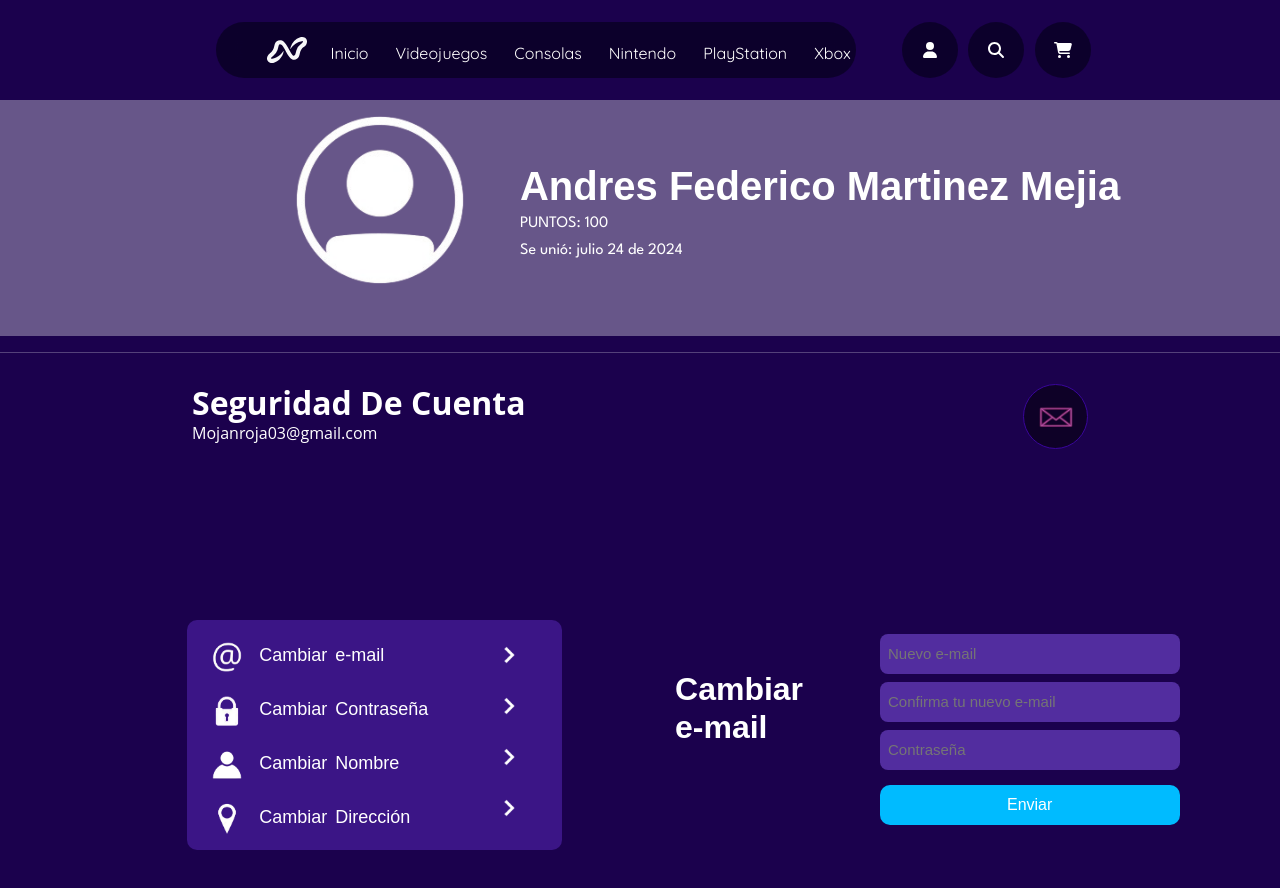
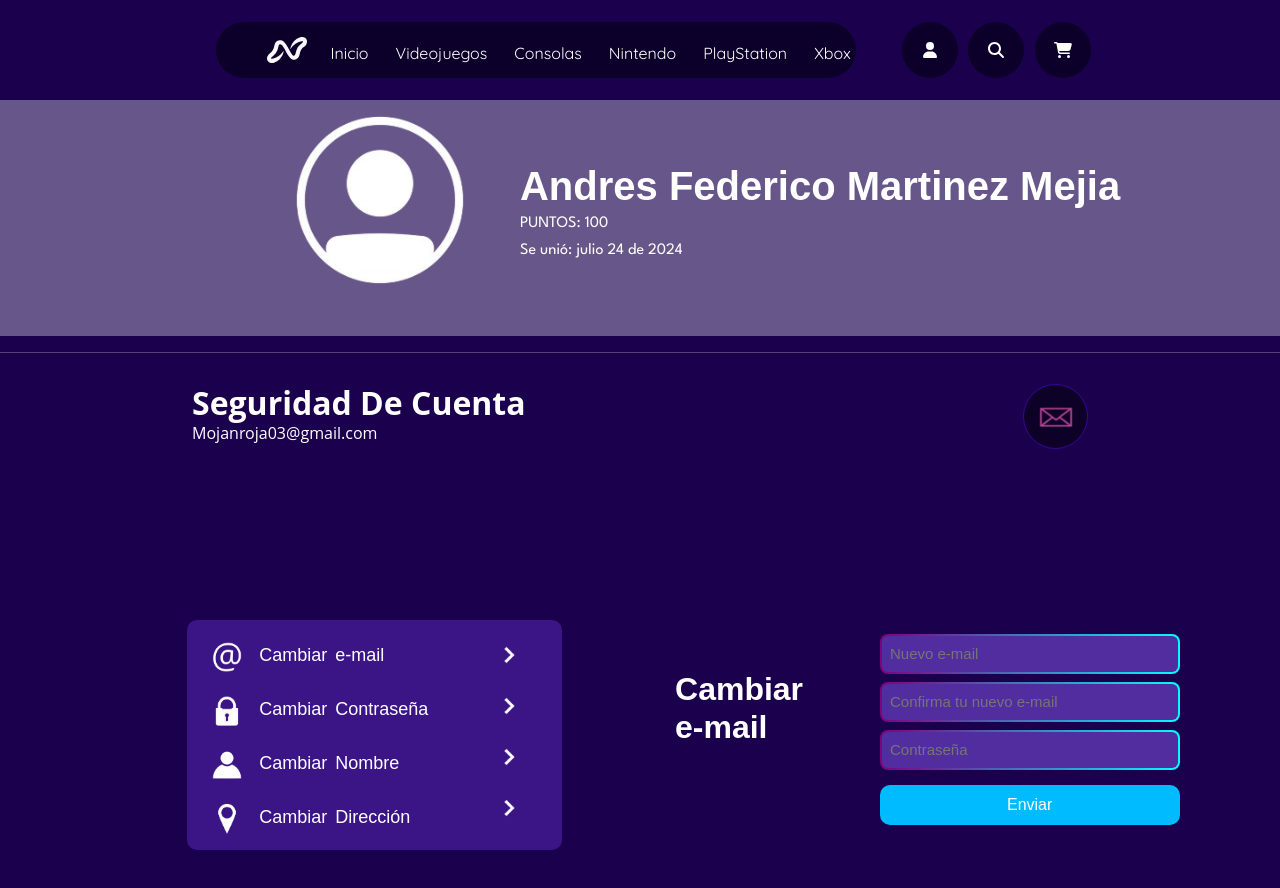
Before and after one commit to KMVehern1129/NVS_Definitivo_React, a React (Vite) app: page /Usuario/Correo in a window 1280 px wide. Shown: the top 888 px of the page. Built offline with nearby package versions, Linux system fonts and the light colour scheme; no server answers; a web font is replaced by a local one.

Commit message:
Se agregan algunos estilos a los inputs

```diff
--- a/src/css/Css-Usuarios/styles.css
+++ b/src/css/Css-Usuarios/styles.css
@@ -386,10 +386,15 @@ main section#Dos form input {
   color: white;
   font-family: "Opens-Sans", sans-serif;
   font-size: 15px;
+  border: 2px solid transparent;
+  background-image: linear-gradient(#522d9f, #522d9f), /* fondo del input */
+                    linear-gradient(to right, rgb(128, 0, 128), aqua); /* borde degradado */
+  background-origin: border-box;
+  background-clip: padding-box, border-box;
 }
 
 main section#Dos form .Datos_Adicionales {
-  height: 80px;
+  height: 55px;
   text-align: left;
 
 }
```
